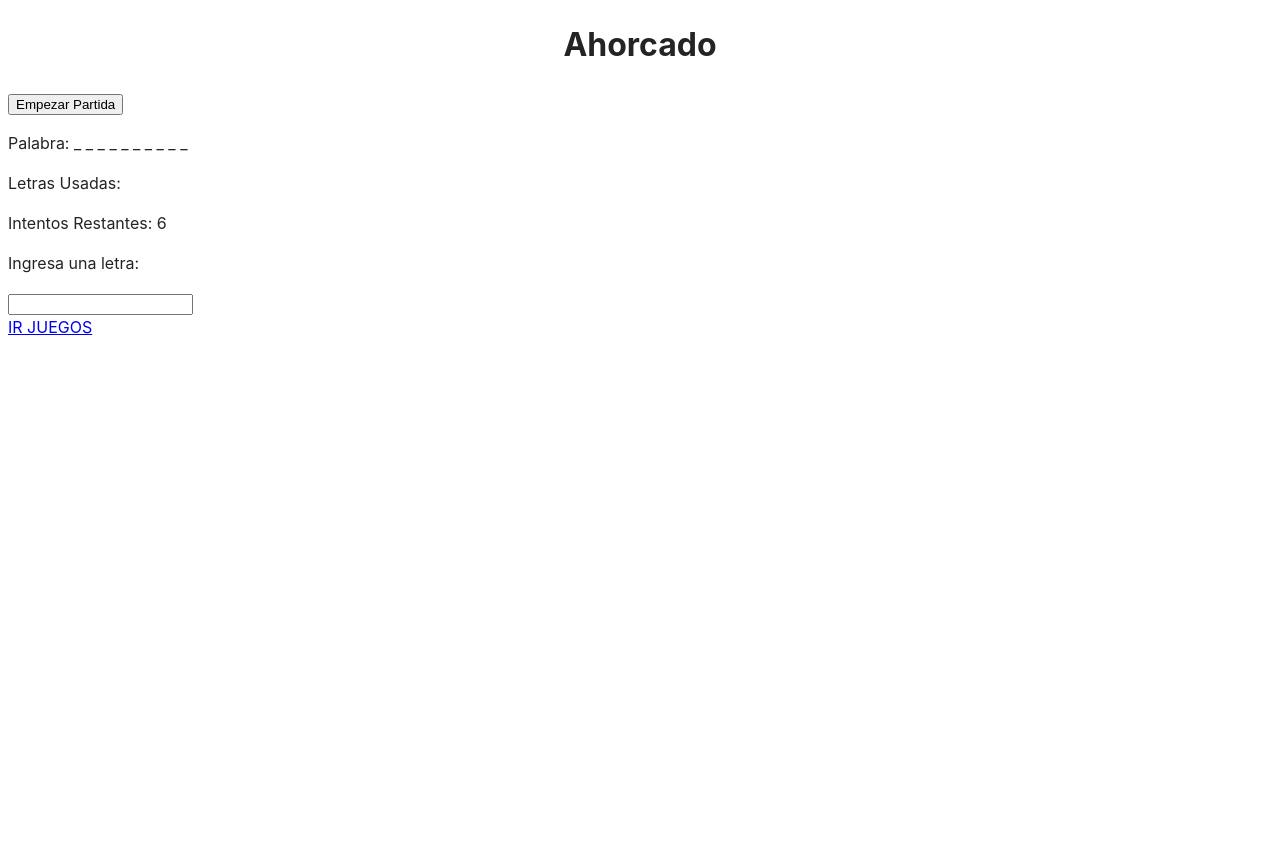
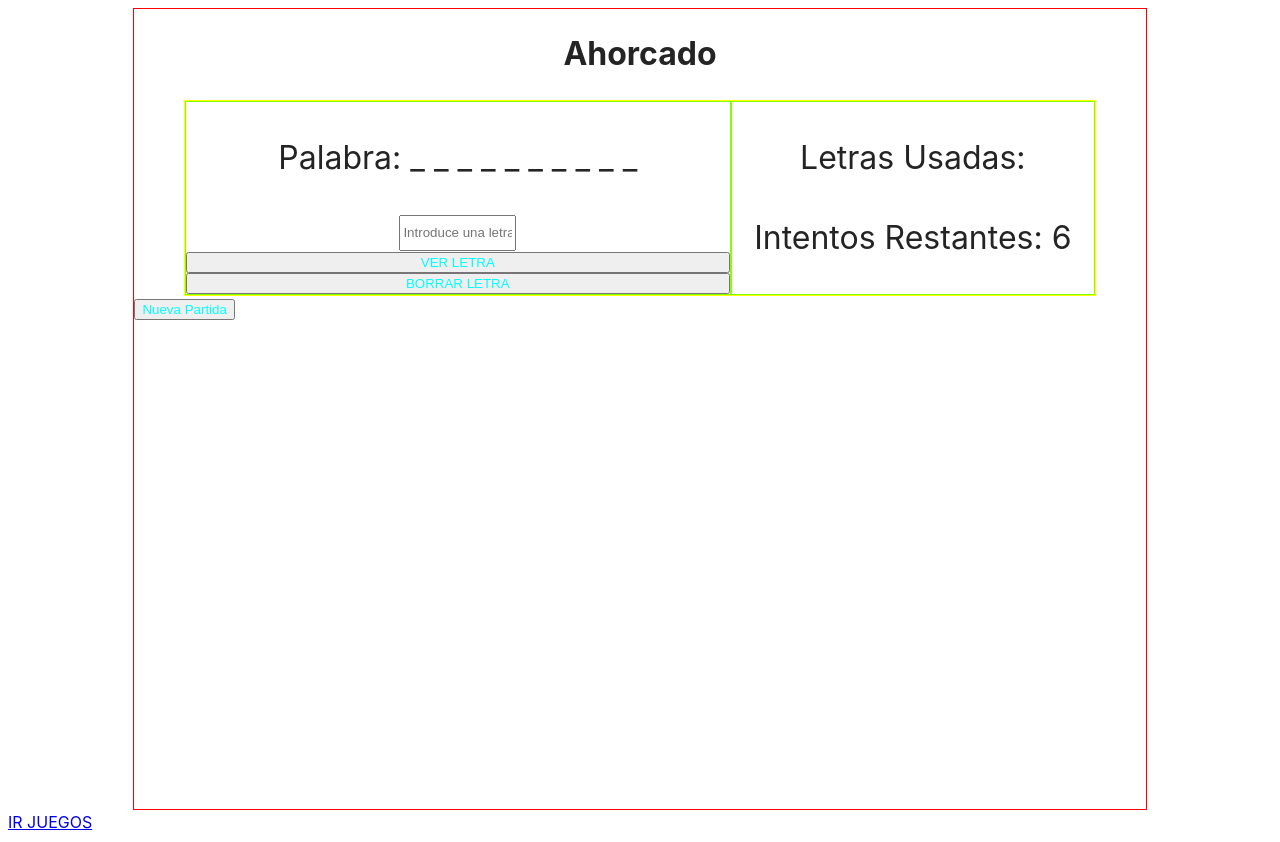
Before and after one commit to Gabi-Garcia/jugando-ando, a React (Vite) app: page /ahorcado in a window 1280 px wide. Before the commit the page ends 800 px from the top, so only its background shows below. Built offline with nearby package versions, Linux system fonts and the light colour scheme.

Commit message:
Modified: Components, Styles

```diff
--- /dev/null
+++ b/src/components/Ahorcado/Ahorcado.css
@@ -0,0 +1,25 @@
+.caja2{
+    display: flex;
+    justify-content: space-around;
+    width: 90%;
+    margin: auto;
+    border: 1px solid yellow;
+}
+.segundaCaja{
+    display: flex;
+    flex-direction: column;
+    width: 60%;
+    text-align: center;
+    border: 1px solid rgb(136, 255, 0);
+}
+.terceraCaja{
+    width: 40%;
+    text-align: center;
+    border: 1px solid rgb(136, 255, 0);
+}
+input{
+
+    height: 30px;
+    margin: auto;
+    width: 20%;
+}
--- a/src/components/Ahorcado/Ahorcado.jsx
+++ b/src/components/Ahorcado/Ahorcado.jsx
@@ -1,7 +1,13 @@
+/* eslint-disable no-const-assign */
+/* eslint-disable no-undef */
 /* eslint-disable react/jsx-no-undef */
 // eslint-disable-next-line no-unused-vars
 import React, { useState, useEffect } from 'react';
 import { Link } from 'react-router-dom';
+import './Ahorcado.css';
+// eslint-disable-next-line no-unused-vars
+//import MiComponente from '../Funciones/MiComponente';
+
 
 const Ahorcado = () => {
   const palabras = ['coche', 'computadora', 'programacion', 'javascript', 'react', 'desarrollo'];
@@ -12,6 +18,9 @@ const Ahorcado = () => {
   const [letrasUsadas, setLetrasUsadas] = useState([]);
   const [intentosRestantes, setIntentosRestantes] = useState(intentosMaximos);
   const [estadoJuego, setEstadoJuego] = useState('enJuego'); // 'enJuego', 'ganado', 'perdido'
+  // eslint-disable-next-line no-unused-vars
+  const [valor, setValor] = useState('')
+
 
   const empezarPartida = () => {
     const palabraAleatoria = palabras[Math.floor(Math.random() * palabras.length)];
@@ -24,14 +33,12 @@ const Ahorcado = () => {
     setEstadoJuego('enJuego');
   };
 
-  const manejarInputLetra = (letra) => {
+
+  const manejarInputLetra = () => {
     if (estadoJuego !== 'enJuego') return;
-
-    if (letrasUsadas.includes(letra)) {
-      // La letra ya fue utilizada
-      return;
-    }
-
+    if (letrasUsadas.includes(valor)) return;
+      // eslint-disable-next-line no-unreachable
+    const letra = valor.toLocaleLowerCase()
     const nuevasLetrasUsadas = [...letrasUsadas, letra];
     setLetrasUsadas(nuevasLetrasUsadas);
 
@@ -39,7 +46,6 @@ const Ahorcado = () => {
       // La letra está en la palabra
       const nuevaPista = palabra.split('').map((char, index) => (char === letra ? letra : pista[index]));
       setPista(nuevaPista);
-
       if (!nuevaPista.includes('_')) {
         // Todas las letras han sido adivinadas
         setEstadoJuego('ganado');
@@ -47,44 +53,63 @@ const Ahorcado = () => {
     } else {
       // La letra no está en la palabra
       setIntentosRestantes(intentosRestantes - 1);
-
       if (intentosRestantes === 1) {
         // Agotados todos los intentos
         setEstadoJuego('perdido');
       }
     }
-  };
+    //Limpia el valor del input después de manejar la letra
+    setValor('')
+  }
+
 
   useEffect(() => {
     // Reiniciar la partida cuando cambia la palabra
     empezarPartida();
-  // eslint-disable-next-line react-hooks/exhaustive-deps
+    // eslint-disable-next-line react-hooks/exhaustive-deps
   }, []);
+
+  const borrarLetra = () => {
+    console.log('LIMPIAR')
+    setValor('')
+  }
+  // eslint-disable-next-line no-unused-vars
 
   return (
     <>
-    <div>
+    <div className='caja'>
       <h1>Ahorcado</h1>
-      <button onClick={empezarPartida}>Empezar Partida</button>
-      <p>Palabra: {pista.join(' ')}</p>
-      <p>Letras Usadas: {letrasUsadas.join(', ')}</p>
-      <p>Intentos Restantes: {intentosRestantes}</p>
-      {estadoJuego === 'ganado' && <p>¡Has Ganado!</p>}
-      {estadoJuego === 'perdido' && <p>¡Has Perdido! La palabra era: {palabra}</p>}
-      {estadoJuego === 'enJuego' && (
-        <div>
-          <p>Ingresa una letra:</p>
+      <div className='caja2'>
+      <div className='segundaCaja'>
+          <p>Palabra: {pista.join(' ')}</p>
           <input
             type="text"
             maxLength="1"
-            onChange={(e) => manejarInputLetra(e.target.value.toLowerCase())}
-          />
-        </div>
-      )}
+            placeholder='Introduce una letra'
+            value={valor}
+            // eslint-disable-next-line no-unused-vars
+            onChange={(e) => setValor(e.target.value.toLowerCase())}
+            />
+          <button onClick={manejarInputLetra}>VER LETRA</button>
+          <button onClick={borrarLetra}>BORRAR LETRA</button>
+      </div>
+      <div className='terceraCaja'>
+          {estadoJuego === 'ganado' && <p>¡Has Ganado😀!</p>}
+          {estadoJuego === 'perdido' && <p>¡Has Perdido😶! La palabra era: {palabra}</p>}
+          {estadoJuego === 'enJuego' && (
+            <div>
+              <p>Letras Usadas: {letrasUsadas.join('-')}</p>
+            </div>
+          )}
+          <p>Intentos Restantes: {intentosRestantes}</p>
+      </div>
+      </div>
+      <button onClick={empezarPartida}>Nueva Partida</button>
     </div>
     <Link to="/Home">IR JUEGOS</Link>
     </>
   );
 };
 
+
 export default Ahorcado;
--- /dev/null
+++ b/src/components/Funciones/MiComponente.jsx
@@ -0,0 +1,21 @@
+/* eslint-disable no-unused-vars */
+import React from 'react';
+
+const MiComponente = () => {
+  const handleClick = (event) => {
+    // Destructurar el objeto de evento para obtener propiedades específicas
+    const { target, value} = event;
+
+    // Hacer algo con las propiedades destructuradas
+    console.log('Elemento de destino:', target);
+    console.log('Elemento value es :', value);
+
+  };
+
+  return (
+    <div>
+      <button onClick={handleClick}>Haz clic</button>
+    </div>
+  );
+};
+export default MiComponente;
--- a/src/components/Sudoku/Sudoku.css
+++ b/src/components/Sudoku/Sudoku.css
@@ -1,10 +1,12 @@
 .sudoku-board{
     margin: auto;
+    margin-left: 35%;
     width: 350px;
-    height: 300px;
-    border: 1px solid red;
+    height: 350px;
+    /* border: 1px solid red; */
 }
 .celda{
+    text-align: center;
     width:30px;
-    border:1px solid black;
+    border:1px solid rgb(77, 202, 66);
 }
--- a/src/components/Sudoku/Sudoku.jsx
+++ b/src/components/Sudoku/Sudoku.jsx
@@ -37,7 +37,7 @@ const Sudoku = () => {
 
   return (
     <>
-
+    <div className='caja'>
           <h1>Sudoku</h1>
           <div className="sudoku-board">
             {userBoard.map((value, index) => (
@@ -55,7 +55,7 @@ const Sudoku = () => {
             <p>{isValid ? '¡Sudoku resuelto correctamente!' : '¡Sudoku incorrecto!'}</p>
           )}
           <button onClick={handleRestart}>Nueva Partida</button>
-
+    </div>
     <Link to="/Home">IR JUEGOS</Link>
     </>
   );
--- a/src/components/TresEnRaya/TresEnRaya.css
+++ b/src/components/TresEnRaya/TresEnRaya.css
@@ -0,0 +1,29 @@
+.caja{
+    width: 80%;
+    height: 100vh;
+    margin: auto;
+    border: 1px solid red;
+}
+.board{
+    display: flex;
+    /* flex-direction: column; */
+    justify-content: space-between;
+    width:300px;
+    /* height: 50vh; */
+    margin: auto;
+}
+p{
+  font-size: 2rem;
+}
+
+button{
+    color: aqua;
+
+}
+button.cell{
+    width: 100px;
+    height: 100px;
+    padding: 10px;
+    display: block;
+    border: 1px solid green;
+}
--- a/src/components/TresEnRaya/TresEnRaya.jsx
+++ b/src/components/TresEnRaya/TresEnRaya.jsx
@@ -2,6 +2,7 @@
 // eslint-disable-next-line no-unused-vars
 import React, { useState, useEffect } from 'react';
 import { Link } from 'react-router-dom';
+import './TresEnRaya.css'
 
 
 const TresEnRaya = () => {
@@ -10,6 +11,7 @@ const TresEnRaya = () => {
   const [board, setBoard] = useState(initialBoard);
   const [currentPlayer, setCurrentPlayer] = useState('X');
   const [winner, setWinner] = useState(null);
+
 
   const startGame = () => {
     setIsStarted(true);
@@ -57,7 +59,6 @@ const TresEnRaya = () => {
         return;
       }
     }
-
     // Columnas
     for (let i = 0; i < 3; i++) {
       if (
@@ -69,7 +70,6 @@ const TresEnRaya = () => {
         return;
       }
     }
-
     // Diagonales
     if (
       (currentBoard[0][0] === currentPlayer &&
@@ -82,7 +82,6 @@ const TresEnRaya = () => {
       setWinner(currentPlayer);
       return;
     }
-
     // Empate
     if (!currentBoard.flat().includes(null)) {
       setWinner('Empate');
@@ -97,11 +96,9 @@ const TresEnRaya = () => {
   }, [board, isStarted]);
 
   return (
-    <><div>
+    <>
+          <div className='caja'>
                 <h1>Tres en Raya</h1>
-      <button onClick={isStarted ? endGame : startGame}>
-        {isStarted ? 'Terminar Partida' : 'Comenzar Partida'}
-      </button>
                 {isStarted && <p>Es el turno de {currentPlayer}</p>}
                 <div className="board">
                     {board.map((row, rowIndex) => (
@@ -118,6 +115,9 @@ const TresEnRaya = () => {
                       </div>
                     ))}
                 </div>
+                      <button onClick={isStarted ? endGame : startGame}>
+                        {isStarted ? 'Terminar Partida' : 'Comenzar Partida'}
+                      </button>
                 {winner && <p>{winner === 'Empate' ? '¡Empate!' : `¡Ganador: ${winner}!`}</p>}
           </div>
           <Link to="/Home">IR JUEGOS</Link>
```
Also changed, not shown: 1 other file (tests, documents, lock files or other folders). Lines whose indentation alone changed are shown as unchanged.
